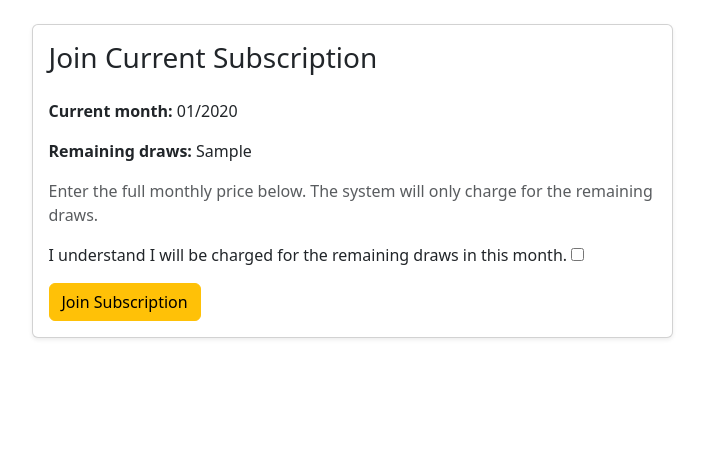
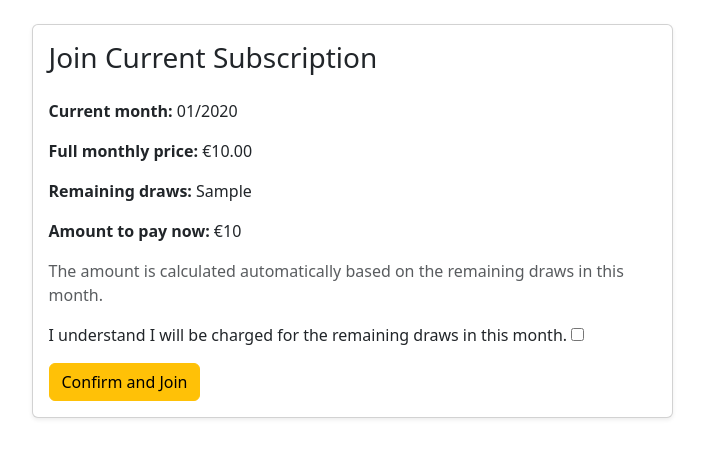
Before and after one commit to EmcioN/Midas-lotto, a Django app: template templates/lotto/join_subscription.html in a window 1280 px wide. Shown: the part 56-514 px from the top of the page, without its empty margins (288-992 px from the left). Run offline with Django 5.2, Linux system fonts and the light colour scheme; tables that the repository leaves empty hold one stand-in row (values such as "Sample post"); the template is opened without the code that fills it: values that come from a table or form of the project are taken from there, most other values are stand-ins (such as "Sample title", 1, 10 or a date in 2020).

Commit message:
Show official monthly price and prorated total on join page

```diff
--- a/templates/lotto/join_subscription.html
+++ b/templates/lotto/join_subscription.html
@@ -10,15 +10,18 @@
                 <h1 class="h3 mb-4">Join Current Subscription</h1>
 
                 <p><strong>Current month:</strong> {{ latest_month }}</p>
+                <p><strong>Full monthly price:</strong> €{{ latest_month.subscription_price }}</p>
                 <p><strong>Remaining draws:</strong> {{ remaining_draws }}</p>
+                <p><strong>Amount to pay now:</strong> €{{ amount_to_pay }}</p>
+
                 <p class="text-muted">
-                    Enter the full monthly price below. The system will only charge for the remaining draws.
+                    The amount is calculated automatically based on the remaining draws in this month.
                 </p>
 
                 <form method="post">
                     {% csrf_token %}
                     {{ form.as_p }}
-                    <button type="submit" class="btn btn-warning">Join Subscription</button>
+                    <button type="submit" class="btn btn-warning">Confirm and Join</button>
                 </form>
             </div>
         </div>
```
